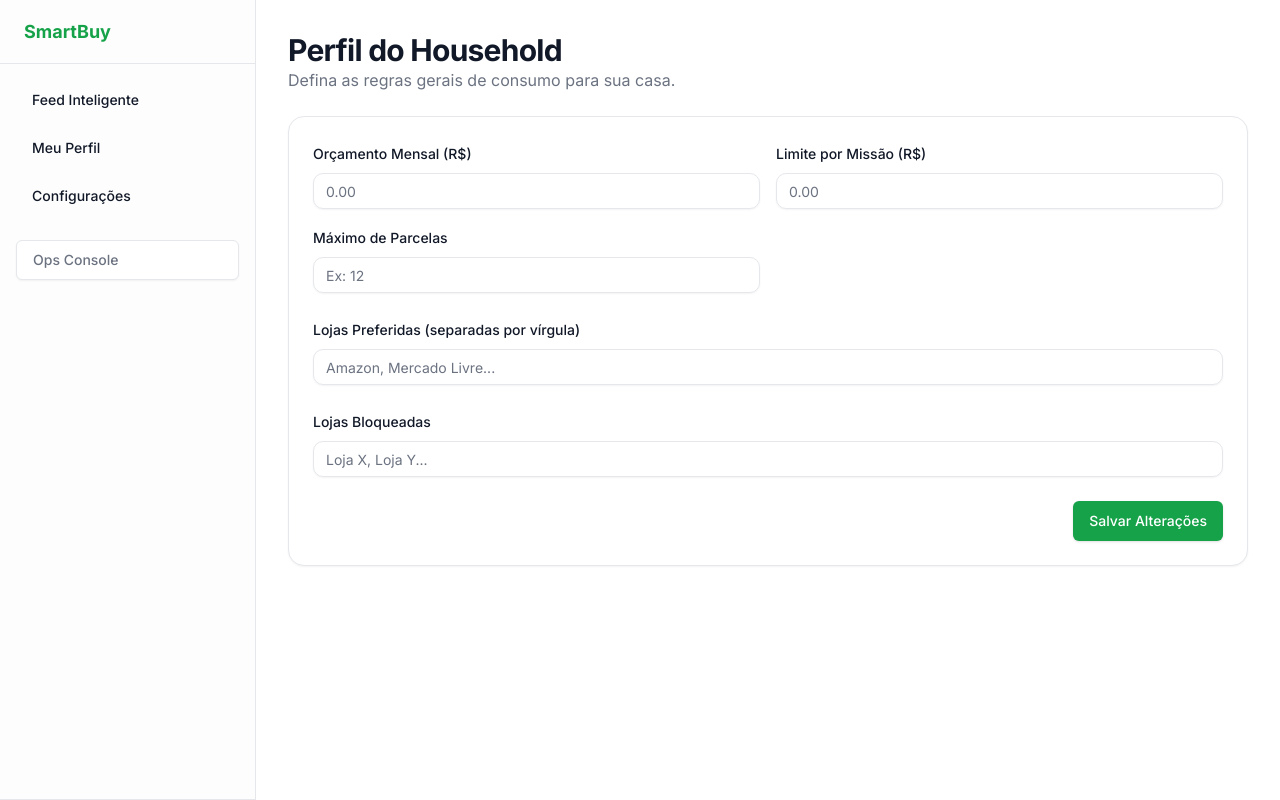
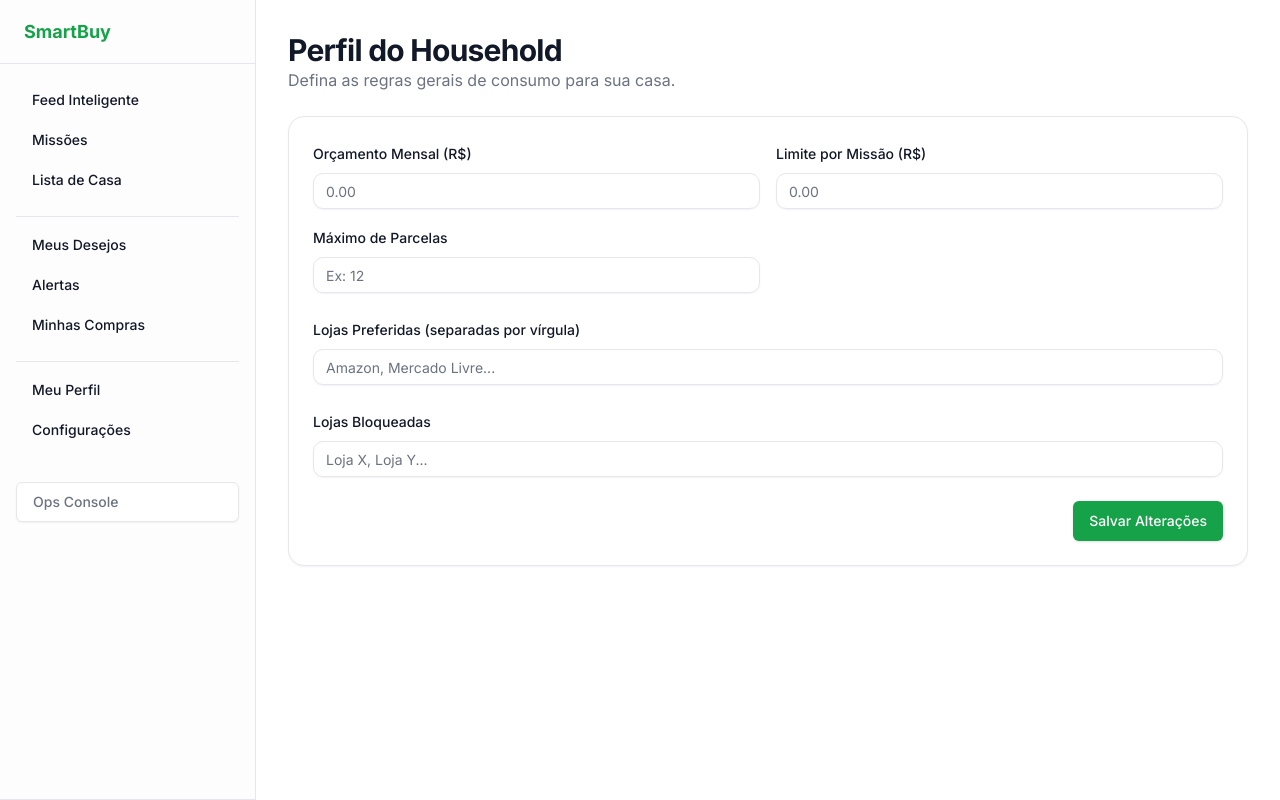
Before and after one commit to nicoolasmr/SMARTBUY, a Next.js app: page /app/profile in a window 1280 px wide. Built offline with nearby package versions, Linux system fonts and the light colour scheme; no server answers.

Commit message:
feat: enable sidebar navigation for all app features

```diff
--- a/src/app/(app)/layout.tsx
+++ b/src/app/(app)/layout.tsx
@@ -14,11 +14,43 @@ export default function AppLayout({
                     SmartBuy
                 </div>
                 <nav className="flex flex-col gap-2 p-4">
+                    <div className="pb-2">
                         <Link href="/app">
                             <Button variant="ghost" className="w-full justify-start">
                                 Feed Inteligente
                             </Button>
                         </Link>
+                        <Link href="/app/missions">
+                            <Button variant="ghost" className="w-full justify-start">
+                                Missões
+                            </Button>
+                        </Link>
+                        <Link href="/app/home-list">
+                            <Button variant="ghost" className="w-full justify-start">
+                                Lista de Casa
+                            </Button>
+                        </Link>
+                    </div>
+
+                    <div className="pb-2 border-t pt-2">
+                        <Link href="/app/wishes">
+                            <Button variant="ghost" className="w-full justify-start">
+                                Meus Desejos
+                            </Button>
+                        </Link>
+                        <Link href="/app/alerts">
+                            <Button variant="ghost" className="w-full justify-start">
+                                Alertas
+                            </Button>
+                        </Link>
+                        <Link href="/app/purchases">
+                            <Button variant="ghost" className="w-full justify-start">
+                                Minhas Compras
+                            </Button>
+                        </Link>
+                    </div>
+
+                    <div className="pb-2 border-t pt-2">
                         <Link href="/app/profile">
                             <Button variant="ghost" className="w-full justify-start">
                                 Meu Perfil
@@ -29,6 +61,8 @@ export default function AppLayout({
                                 Configurações
                             </Button>
                         </Link>
+                    </div>
+
                     <div className="pt-4 mt-auto">
                         <Link href="/ops">
                             <Button variant="outline" className="w-full justify-start text-muted-foreground">
```
Lines whose indentation alone changed are shown as unchanged.
